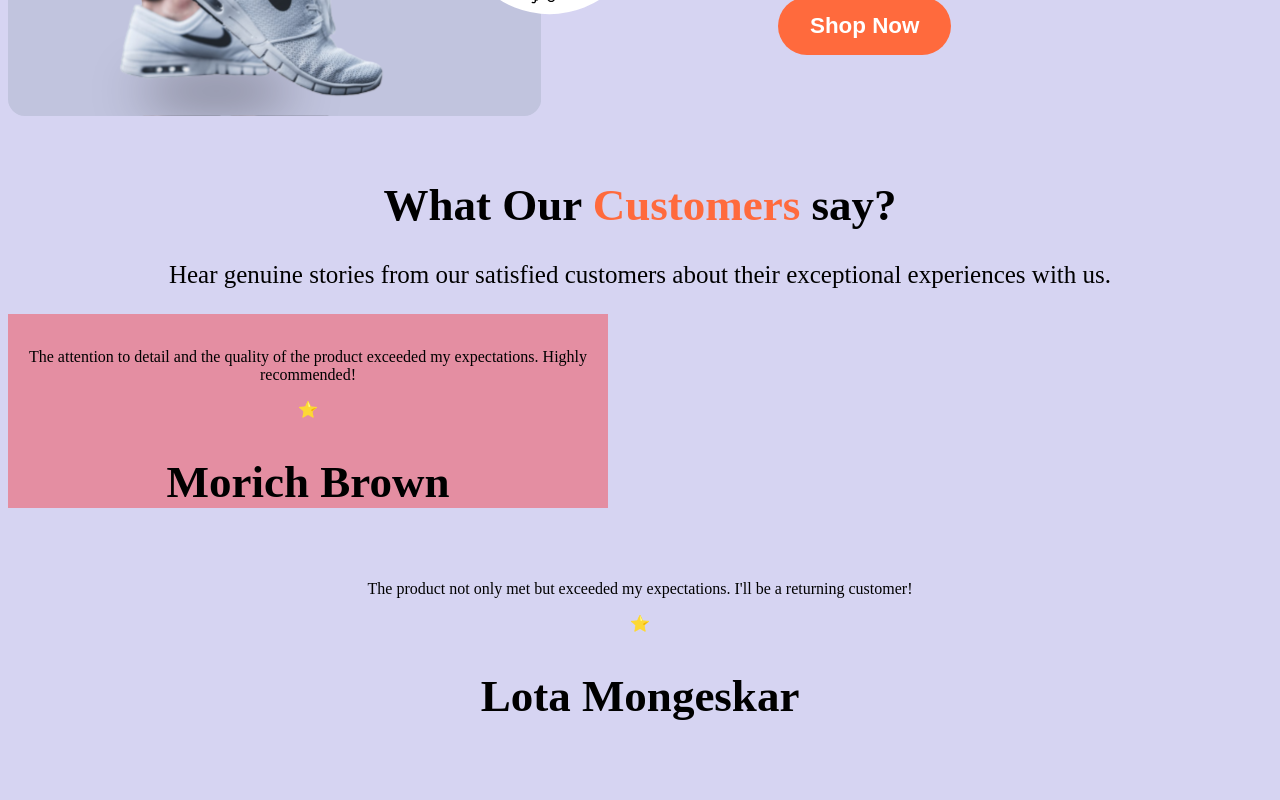
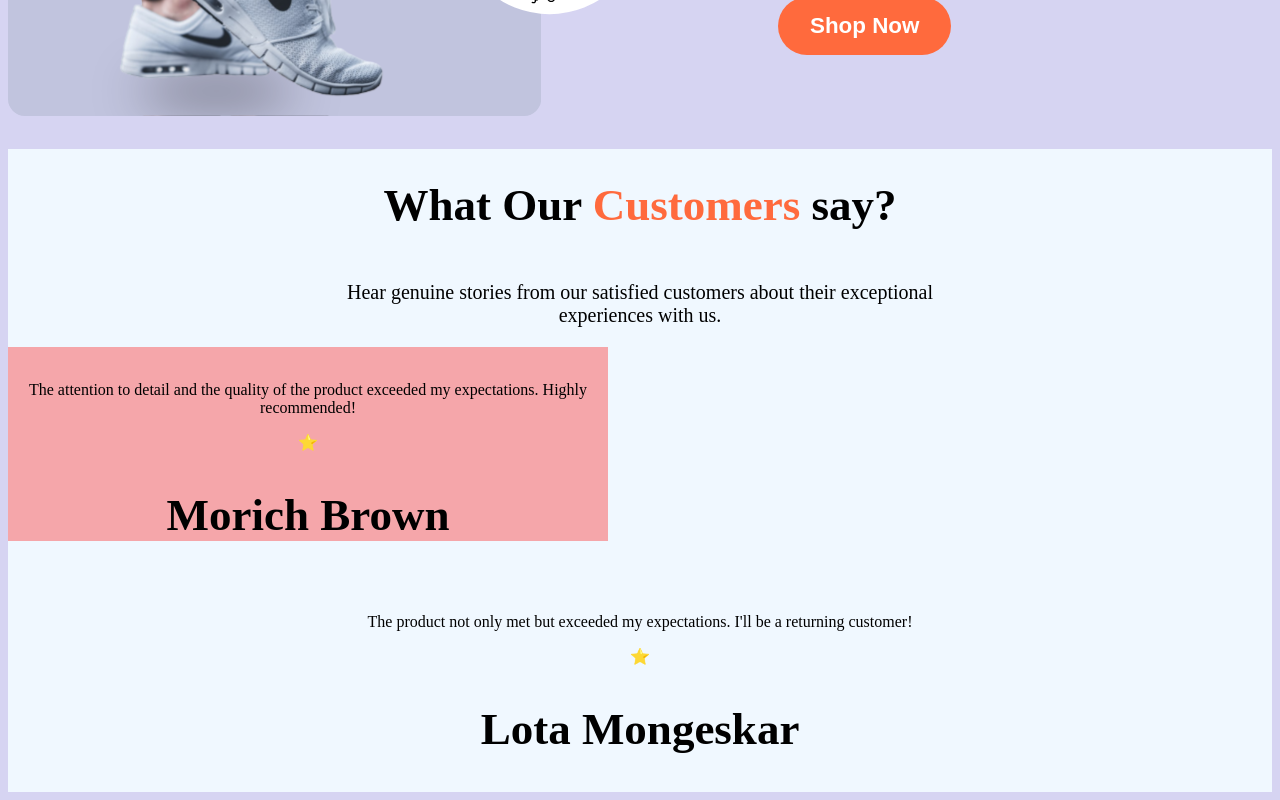
Before and after one commit to AddyJaime/nike, a React (Vite) app: page / in a window 1280 px wide. Shown: the part 4001-4801 px from the top of the page. Before the commit the page ends 4768 px from the top, so only its background shows below. Built offline with nearby package versions, Linux system fonts and the light colour scheme.

Commit message:
the review compo is being styled

```diff
--- a/src/components/About/Reviews/Reviews.css
+++ b/src/components/About/Reviews/Reviews.css
@@ -2,10 +2,10 @@
   text-align: center;
   width: 100%;
   min-height: 50vh;
+  background-color: aliceblue;
 }
 
 .first-container {
-  /* width: 50%; */
   max-width: 600px;
   background-color: rgba(255, 0, 0, 0.332);
 }
@@ -18,6 +18,14 @@
   color: var(--home-color);
 }
 
+.inner-review-container {
+  display: flex;
+  justify-content: center;
+  text-align: center;
+  flex-direction: column;
+  align-items: center;
+}
 .paragram-review {
-  font-size: 25px;
+  max-width: 600px;
+  font-size: 20px;
 }
--- a/src/components/About/Reviews/Reviews.tsx
+++ b/src/components/About/Reviews/Reviews.tsx
@@ -4,7 +4,7 @@ import "./Reviews.css";
 const Reviews = () => {
   return (
     <div className="reviews-container">
-      <div>
+      <div className="inner-review-container">
         <h1>
           What Our <span className="highlight-customer">Customers</span> say?
         </h1>
```
